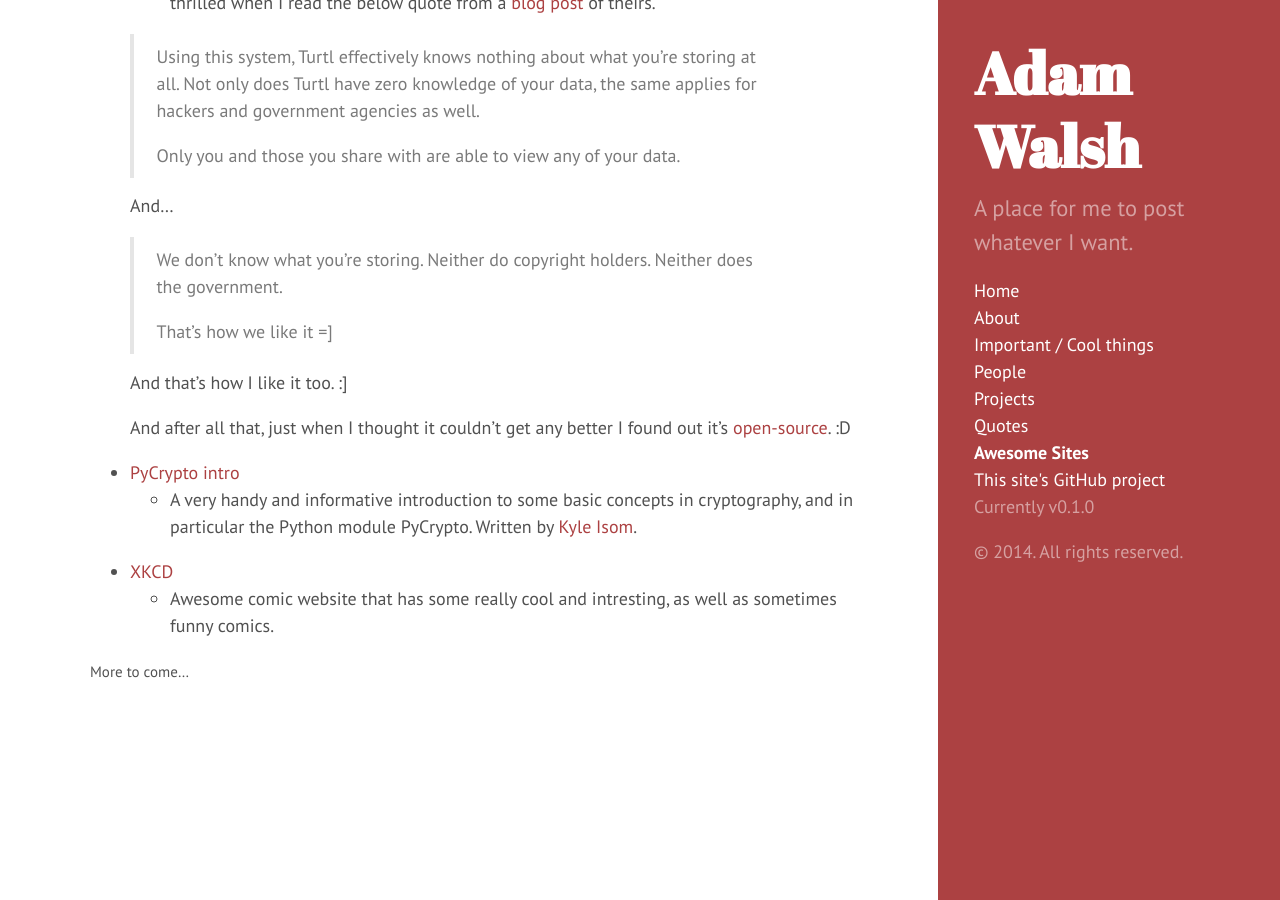
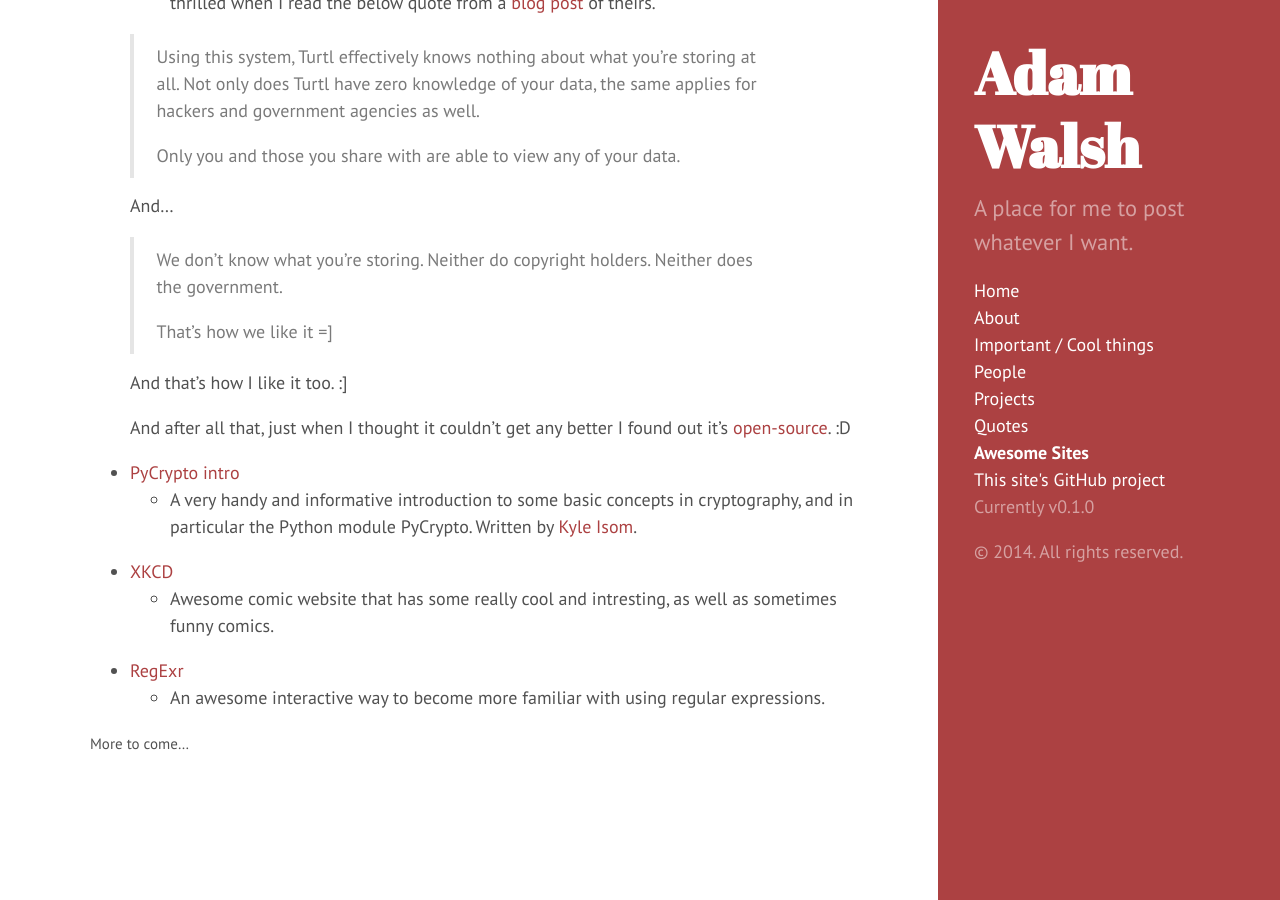
Before and after one commit to walshie4/walshie4.github.io, a Jekyll site: the page built from sites.md, in a window 1280 px wide and 900 px high, scrolled down 902 px. Built offline with Jekyll 4.4.1, drawn with Linux system fonts in a browser that asks for light colours; Markdown is read by kramdown in place of the engine named in the settings.

Commit message:
Added regexr.com to sites page

```diff
--- a/sites.md
+++ b/sites.md
@@ -57,4 +57,7 @@ sidebar: true
 * [XKCD](http://xkcd.com/)
     * Awesome comic website that has some really cool and intresting, as well as sometimes funny comics.
 
+* [RegExr](http://www.regexr.com/)
+    * An awesome interactive way to become more familiar with using regular expressions.
+
 <small>More to come...</small>
```
